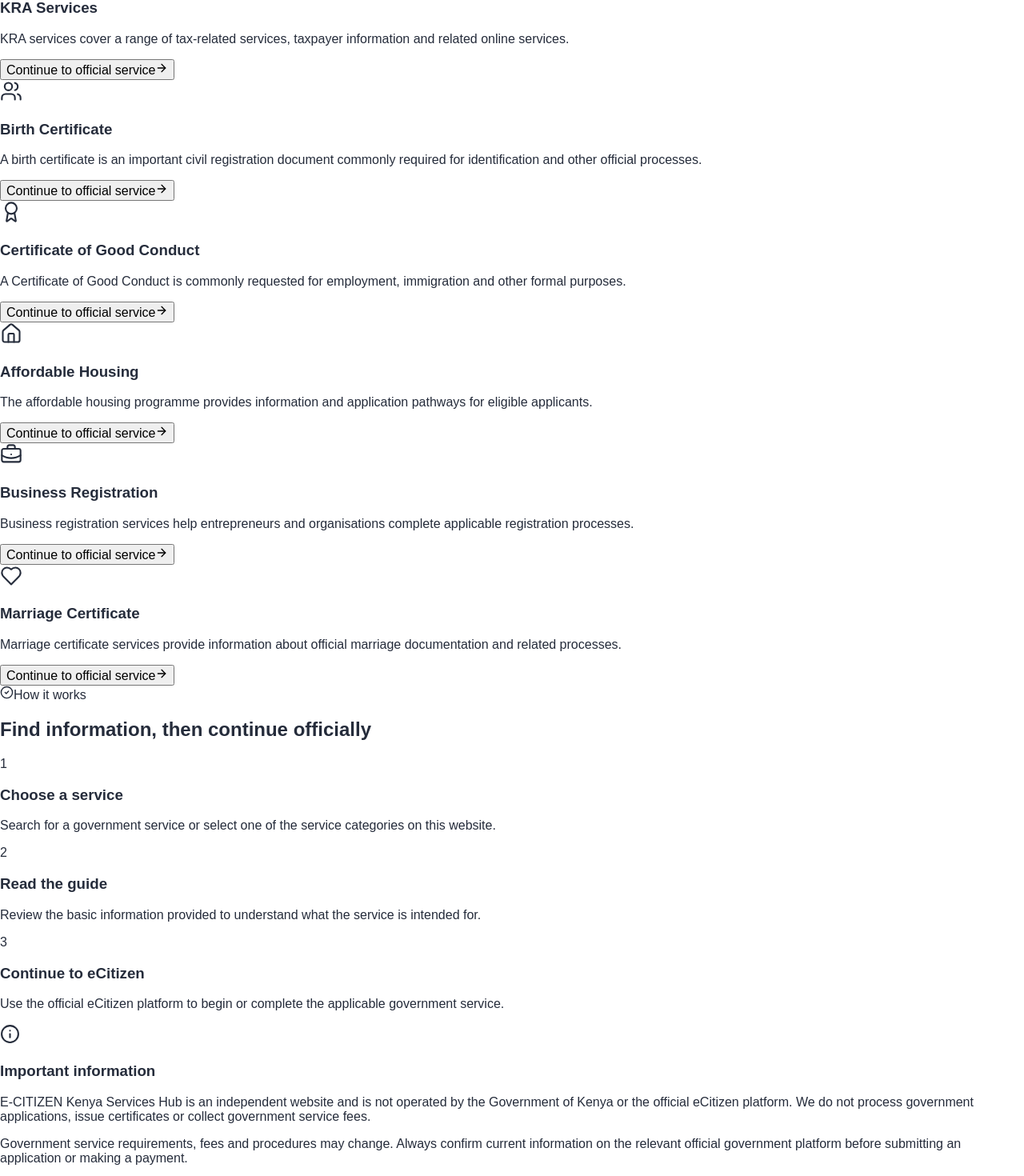
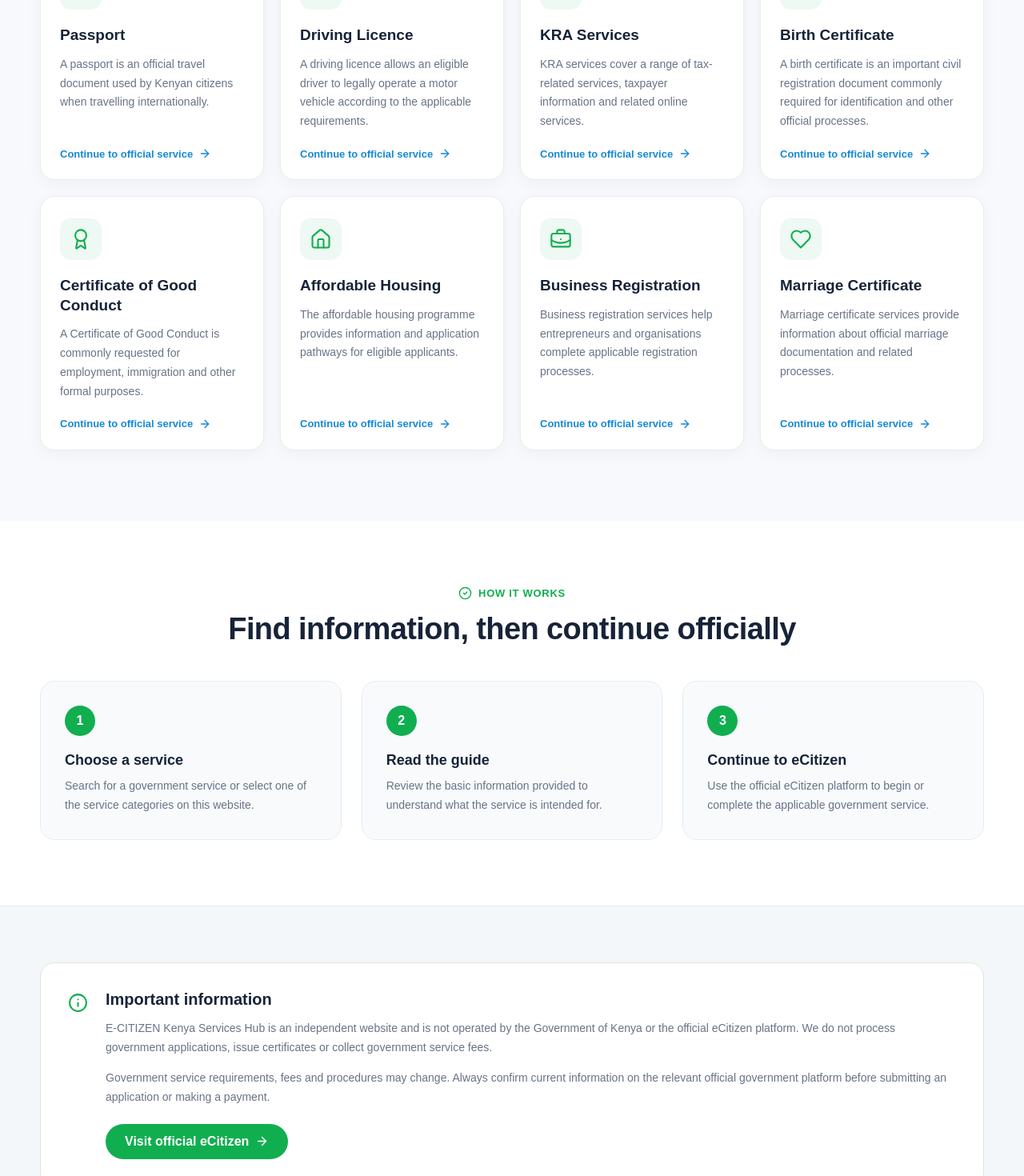
Before and after one commit to ogdevelopers0-svg/E-citizen-kenya-services-hub, a Next.js app: page / in a window 1280 px wide. Shown: the part 1330-2800 px from the top of the page at 80% size. Built offline with nearby package versions, Linux system fonts and the light colour scheme.

Commit message:
Update globals.css

```diff
--- a/app/globals.css
+++ b/app/globals.css
@@ -387,6 +387,271 @@
   footer { flex-direction: column; gap: 12px; text-align: center; }
 }
 
+/* ================================
+   INFORMATION & ADSENSE CONTENT
+   ================================ */
+
+.content-container {
+  width: min(1180px, calc(100% - 40px));
+  margin: 0 auto;
+}
+
+.intro-section {
+  padding: 82px 20px 70px;
+  background: #ffffff;
+}
+
+.section-label {
+  display: inline-flex;
+  align-items: center;
+  gap: 8px;
+  color: #11ae50;
+  font-size: 13px;
+  font-weight: 800;
+  text-transform: uppercase;
+  letter-spacing: .7px;
+  margin-bottom: 14px;
+}
+
+.intro-section h2,
+.guides-section h2,
+.how-section h2 {
+  margin: 0;
+  color: #172338;
+  font-size: clamp(28px, 3vw, 38px);
+  line-height: 1.2;
+  letter-spacing: -.6px;
+}
+
+.intro-text {
+  max-width: 880px;
+  margin: 18px 0 0;
+  color: #667085;
+  font-size: 16px;
+  line-height: 1.8;
+}
+
+.guides-section {
+  padding: 78px 20px 88px;
+  background: #f7f9fc;
+  border-top: 1px solid #edf0f4;
+}
+
+.section-heading {
+  display: flex;
+  align-items: flex-end;
+  justify-content: space-between;
+  gap: 40px;
+  margin-bottom: 38px;
+}
+
+.section-heading > p {
+  max-width: 470px;
+  margin: 0;
+  color: #687387;
+  line-height: 1.7;
+  font-size: 15px;
+}
+
+.guide-grid {
+  display: grid;
+  grid-template-columns: repeat(4, 1fr);
+  gap: 20px;
+}
+
+.guide-card {
+  background: #ffffff;
+  border: 1px solid #e7ebf1;
+  border-radius: 18px;
+  padding: 27px 24px 24px;
+  min-height: 285px;
+  display: flex;
+  flex-direction: column;
+  box-shadow: 0 5px 20px rgba(20, 35, 56, .04);
+  transition: transform .18s ease, box-shadow .18s ease;
+}
+
+.guide-card:hover {
+  transform: translateY(-4px);
+  box-shadow: 0 12px 30px rgba(20, 35, 56, .09);
+}
+
+.guide-icon {
+  width: 52px;
+  height: 52px;
+  border-radius: 14px;
+  display: grid;
+  place-items: center;
+  background: #edf9f2;
+  color: #11ae50;
+  margin-bottom: 20px;
+}
+
+.guide-card h3 {
+  margin: 0 0 12px;
+  color: #172338;
+  font-size: 19px;
+  line-height: 1.3;
+}
+
+.guide-card p {
+  margin: 0;
+  color: #687387;
+  font-size: 14px;
+  line-height: 1.7;
+  flex: 1;
+}
+
+.guide-link {
+  margin-top: 20px;
+  padding: 0;
+  border: 0;
+  background: transparent;
+  color: #1688d8;
+  display: inline-flex;
+  align-items: center;
+  gap: 7px;
+  font-size: 13px;
+  font-weight: 800;
+  cursor: pointer;
+  text-align: left;
+}
+
+.guide-link:hover {
+  color: #11ae50;
+}
+
+.how-section {
+  padding: 82px 20px;
+  background: #ffffff;
+}
+
+.centered {
+  justify-content: center;
+  text-align: center;
+  margin-bottom: 42px;
+}
+
+.steps-grid {
+  display: grid;
+  grid-template-columns: repeat(3, 1fr);
+  gap: 25px;
+}
+
+.step-card {
+  position: relative;
+  padding: 30px;
+  background: #f8fafc;
+  border-radius: 18px;
+  border: 1px solid #e8edf2;
+}
+
+.step-number {
+  width: 38px;
+  height: 38px;
+  border-radius: 50%;
+  display: grid;
+  place-items: center;
+  background: #11ae50;
+  color: #ffffff;
+  font-weight: 800;
+  margin-bottom: 20px;
+}
+
+.step-card h3 {
+  margin: 0 0 10px;
+  color: #172338;
+  font-size: 18px;
+}
+
+.step-card p {
+  margin: 0;
+  color: #687387;
+  line-height: 1.7;
+  font-size: 14px;
+}
+
+.notice-section {
+  padding: 70px 20px;
+  background: #f4f7f9;
+  border-top: 1px solid #e6ebef;
+}
+
+.notice-box {
+  max-width: 1180px;
+  margin: 0 auto;
+  padding: 34px;
+  display: flex;
+  gap: 22px;
+  border: 1px solid #dce5df;
+  border-radius: 18px;
+  background: #ffffff;
+  color: #172338;
+}
+
+.notice-box > svg {
+  flex: none;
+  color: #11ae50;
+  margin-top: 3px;
+}
+
+.notice-box h3 {
+  margin: 0 0 12px;
+  font-size: 20px;
+}
+
+.notice-box p {
+  margin: 0 0 13px;
+  color: #687387;
+  line-height: 1.75;
+  font-size: 14px;
+}
+
+.notice-box .official-button {
+  margin-top: 8px;
+  display: inline-flex;
+  align-items: center;
+  gap: 8px;
+}
+
+@media (max-width: 1000px) {
+  .guide-grid {
+    grid-template-columns: repeat(2, 1fr);
+  }
+
+  .section-heading {
+    align-items: flex-start;
+    flex-direction: column;
+  }
+}
+
+@media (max-width: 700px) {
+  .content-container {
+    width: min(100% - 30px, 600px);
+  }
+
+  .intro-section,
+  .guides-section,
+  .how-section,
+  .notice-section {
+    padding-top: 58px;
+    padding-bottom: 58px;
+  }
+
+  .guide-grid,
+  .steps-grid {
+    grid-template-columns: 1fr;
+  }
+
+  .guide-card {
+    min-height: auto;
+  }
+
+  .notice-box {
+    padding: 24px;
+    flex-direction: column;
+  }
+}
 @media (max-width: 430px) {
   .hub-name { font-size: 21px; }
   .register { font-size: 12px; }
```
